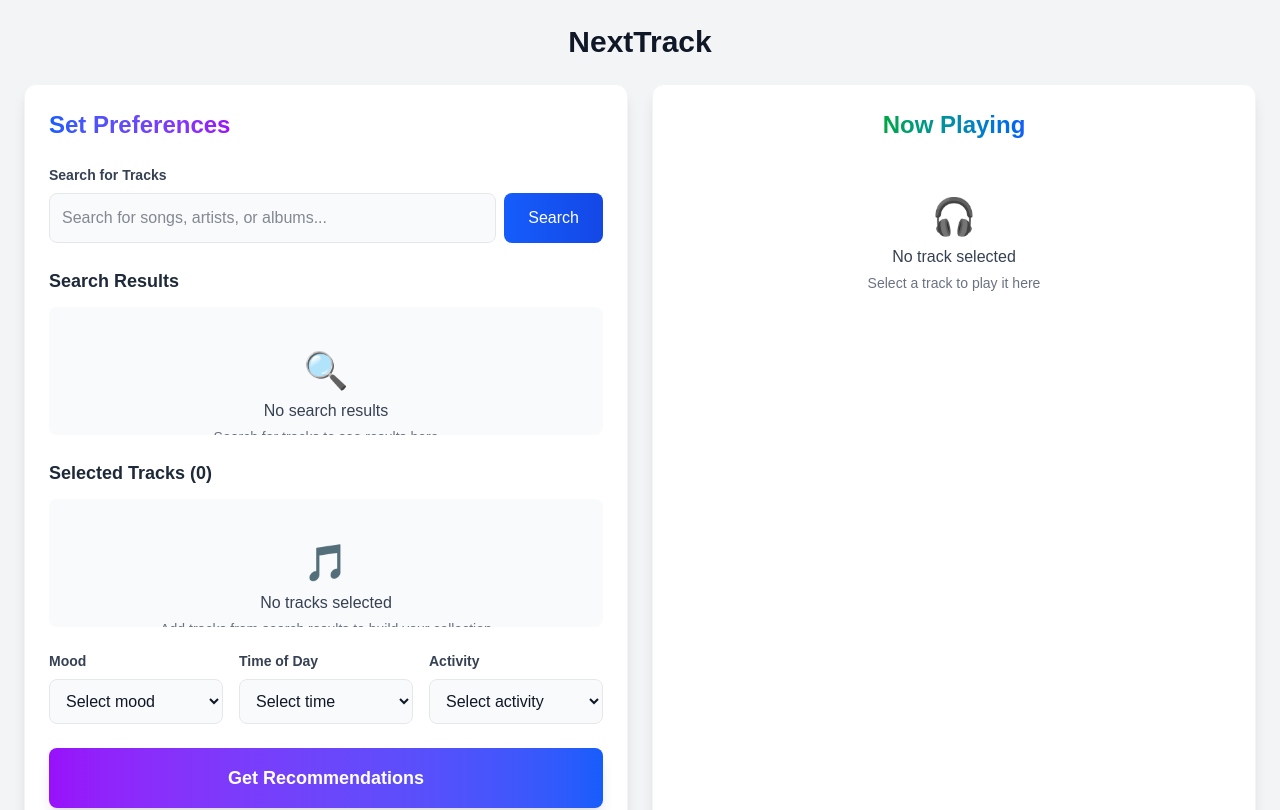
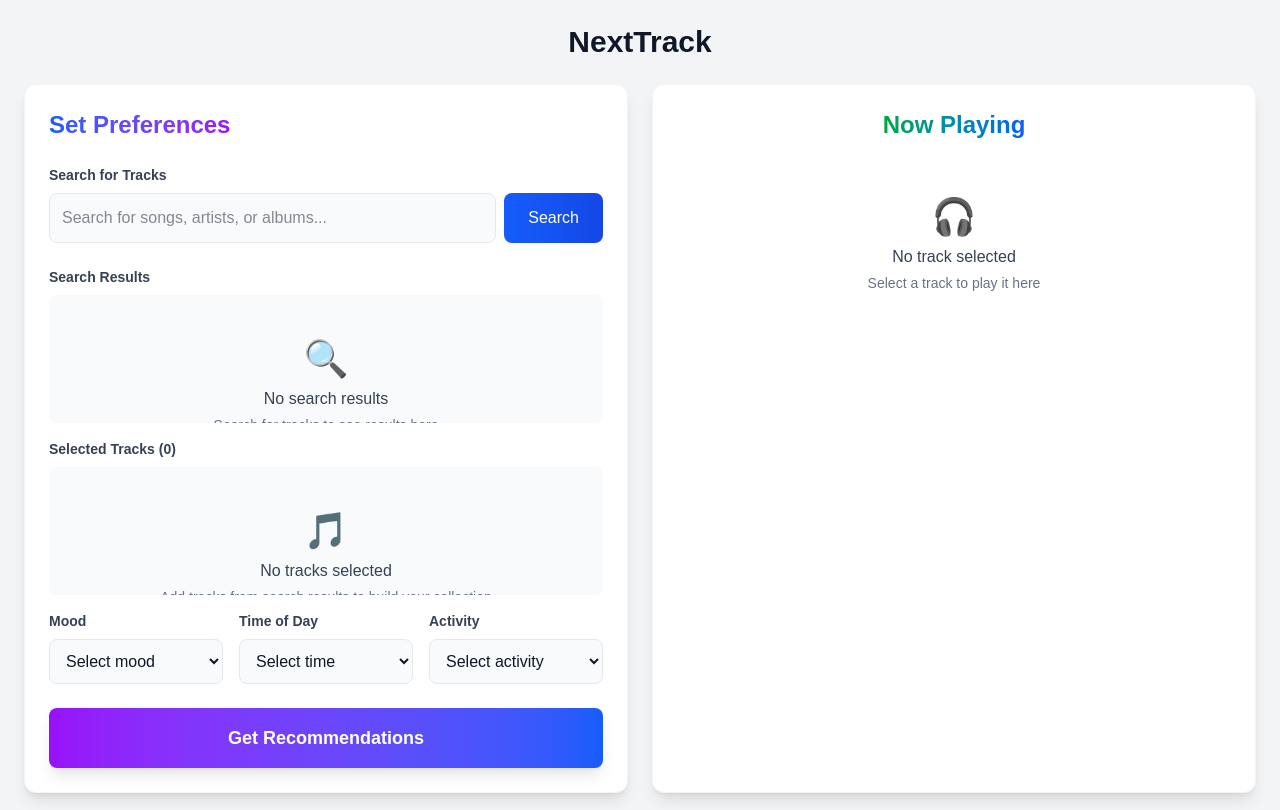
Before and after one commit to zayLatt25/NextTrack, a Next.js app: page / in a window 1280 px wide. Shown: the top 810 px of the page. Built offline with nearby package versions, Linux system fonts and the light colour scheme.

Commit message:
decrease font size

```diff
--- a/src/app/page.tsx
+++ b/src/app/page.tsx
@@ -220,8 +220,8 @@ export default function Home() {
           </div>
 
           {/* Search Results */}
-          <div className="mb-6">
-            <h3 className="text-lg font-semibold text-gray-800 mb-3">Search Results</h3>
+          <div className="mb-4">
+            <h3 className="text-sm font-semibold text-gray-700 mb-2">Search Results</h3>
             <div className="max-h-32 overflow-y-auto space-y-2 bg-gray-50 rounded-lg p-3">
               {searchLoading ? (
                 <div className="space-y-2">
@@ -262,8 +262,8 @@ export default function Home() {
           </div>
 
           {/* Selected Tracks */}
-          <div className="mb-6">
-            <h3 className="text-lg font-semibold text-gray-800 mb-3">Selected Tracks ({selectedTracks.length})</h3>
+          <div className="mb-4">
+            <h3 className="text-sm font-semibold text-gray-700 mb-2">Selected Tracks ({selectedTracks.length})</h3>
             <div className="max-h-32 overflow-y-auto space-y-2 bg-gray-50 rounded-lg p-3">
               {selectedTracks.length > 0 ? (
                 selectedTracks.map((track) => (
```
